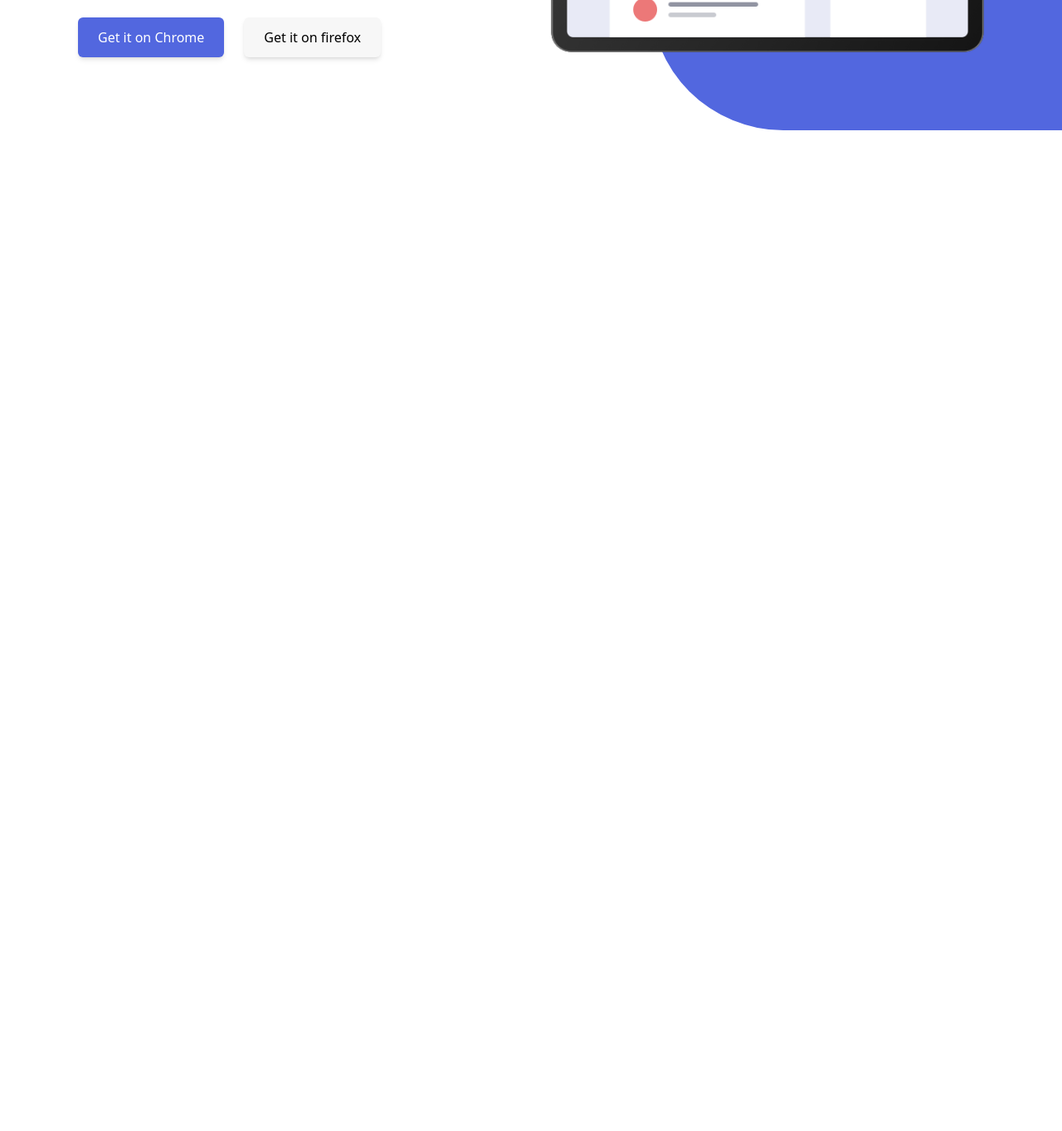
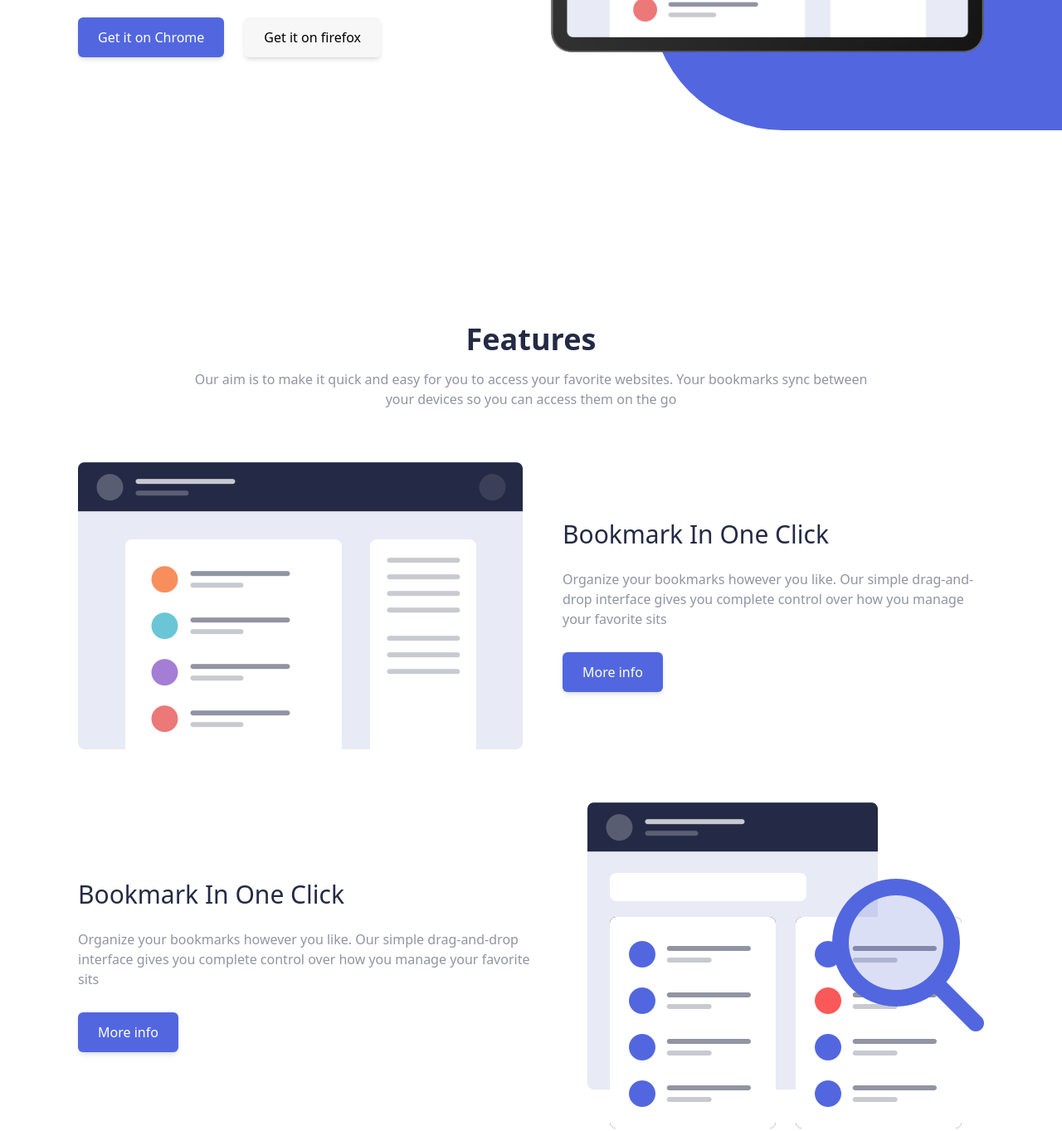
Before and after one commit to AmeenNH3/Bookmark-Landing-Page, a website: page public/index.html in a window 1280 px wide. Shown: the part 523-1886 px from the top of the page at 83% size. Before the commit the page ends 800 px from the top, so only its background shows below. Drawn offline with Linux system fonts and the light colour scheme.

Commit message:
added features section

```diff
--- a/public/index.html
+++ b/public/index.html
@@ -14,42 +14,17 @@
     <link rel="stylesheet" href="./style.css" />
     <title>Document</title>
   </head>
-  <body>
+  <body class="overflow-x-hidden">
     <header>
       <nav class="container flex items-center mt-4 py-4 sm:mt-12 uppercase">
         <div class="py-1">
           <img src="./imgs/logo-bookmark.svg" alt="logo" />
         </div>
-        <ul
-          class="
-            hidden
-            sm:flex
-            flex-1
-            justify-end
-            items-center
-            gap-12
-            text-bookmark-blue text-xs
-          "
-        >
+        <ul class="hidden sm:flex flex-1 justify-end items-center gap-12 text-bookmark-blue text-xs">
           <li class="cursor-pointer">Home</li>
           <li class="cursor-pointer">About</li>
           <li class="cursor-pointer">Contact</li>
-          <button
-            type="button"
-            class="
-              bg-bookmark-red
-              text-white
-              rounded-md
-              px-7
-              py-3
-              uppercase
-              hover:bg-bookmark-blue hover:text-white
-              transition
-              duration-300
-            "
-          >
-            Login
-          </button>
+          <button type="button" class="bg-bookmark-red text-white rounded-md px-7 py-3 uppercase hover:bg-bookmark-blue hover:text-white transition duration-300">Login</button>
         </ul>
         <div class="flex sm:hidden flex-1 justify-end">
           <i class="text-2xl text-bookmark-blue cursor-pointer fas fa-bars"></i>
@@ -58,77 +33,64 @@
     </header>
 
     <section class="relative">
-      <div
-        class="
-          container
-          flex flex-col-reverse
-          lg:flex-row
-          items-center
-          gap-12
-          mt-14
-          lg:mt-28
-        "
-      >
+      <div class="container flex flex-col-reverse lg:flex-row items-center gap-12 mt-14 lg:mt-28">
         <div class="flex flex-1 flex-col items-center lg:items-start">
-          <h2
-            class="
-              text-bookmark-blue text-3xl
-              md:text-5xl
-              lg:text-6xl
-              text-center
-              lg:text-left
-              mb-6
-              font-extrabold
-              capitalize
-            "
-          >
-            A simple bookmark manager
-          </h2>
+          <h2 class="text-bookmark-blue text-3xl md:text-5xl lg:text-6xl text-center lg:text-left mb-6 font-extrabold capitalize">A simple bookmark manager</h2>
           <p class="text-bookmark-grey text-lg text-center lg:text-left mb-6">
-            A clean and simple interface to organize your favorite websites.
-            Open a new browser tab and see it load instantly. Try it for free.
+            A clean and simple interface to organize your favorite websites. Open a new browser tab and see it load instantly. Try it for free.
           </p>
           <div class="flex justify-center flex-wrap gap-6">
-            <button
-              class="btn btn-purple hover:bg-bookmark-white hover:text-black"
-            >
-              Get it on Chrome
-            </button>
-            <button
-              class="btn btn-white hover:bg-bookmark-purple hover:text-white"
-            >
-              Get it on firefox
-            </button>
+            <button class="btn btn-purple hover:bg-bookmark-white hover:text-black">Get it on Chrome</button>
+            <button class="btn btn-white hover:bg-bookmark-purple hover:text-white">Get it on firefox</button>
           </div>
         </div>
 
         <div class="flex justify-center flex-1 mb-10 md:mb-16 lg:mb-0 z-10">
-          <img
-            class="w-5/6 h-5/6 sm:w-3/4 sm:h-3/4 md:w-full md:h-full"
-            src="./imgs/hero-bg.png"
-            alt="hero image"
-          />
+          <img class="w-5/6 h-5/6 sm:w-3/4 sm:h-3/4 md:w-full md:h-full" src="./imgs/hero-bg.png" alt="hero image" />
         </div>
       </div>
 
-      <div
-        class="
-          hidden
-          md:block
-          overflow-hidden
-          bg-bookmark-purple
-          rounded-l-full
-          absolute
-          h-80
-          w-2/4
-          top-32
-          right-0
-          lg:
-          -bottom-28
-          lg:
-          -right-36
-        "
-      ></div>
+      <div class="hidden md:block bg-bookmark-purple rounded-l-full absolute h-80 w-2/4 top-32 right-0 lg:-bottom-28 lg:-right-36"></div>
+    </section>
+
+    <!-- Features -->
+    <section class="mt-80 container flex flex-col gap-16">
+      <div class="div flex flex-col gap-4 justify-center items-center">
+        <h3 class="text-bookmark-blue text-4xl font-bold text-center">Features</h3>
+        <p class="text-bookmark-grey text-center w-3/4">
+          Our aim is to make it quick and easy for you to access your favorite websites. Your bookmarks sync between your devices so you can access them on the go
+        </p>
+      </div>
+      <div class="flex flex-1 gap-12">
+        <div>
+          <img class="flex-1" src="./imgs/illustration-features-tab-1.png" alt="" />
+        </div>
+        <div class="flex-1 self-center">
+          <h3 class="text-bookmark-blue text-3xl text-left mb-6 capitalize">Bookmark in one click</h3>
+          <p class="text-bookmark-grey mb-7">Organize your bookmarks however you like. Our simple drag-and-drop interface gives you complete control over how you manage your favorite sits</p>
+          <button class="btn btn-purple">More info</button>
+        </div>
+      </div>
+      <div class="flex flex-1 gap-12">
+        <div class="flex-1 self-center">
+          <h3 class="text-bookmark-blue text-3xl text-left mb-6 capitalize">Bookmark in one click</h3>
+          <p class="text-bookmark-grey mb-7">Organize your bookmarks however you like. Our simple drag-and-drop interface gives you complete control over how you manage your favorite sits</p>
+          <button class="btn btn-purple">More info</button>
+        </div>
+        <div>
+          <img class="flex-1" src="./imgs/illustration-features-tab-2.png" alt="" />
+        </div>
+      </div>
+      <div class="flex flex-1 gap-12">
+        <div>
+          <img class="flex-1" src="./imgs/illustration-features-tab-3.png" alt="" />
+        </div>
+        <div class="flex-1 self-center">
+          <h3 class="text-bookmark-blue text-3xl text-left mb-6 capitalize">Bookmark in one click</h3>
+          <p class="text-bookmark-grey mb-7">Organize your bookmarks however you like. Our simple drag-and-drop interface gives you complete control over how you manage your favorite sits</p>
+          <button class="btn btn-purple">More info</button>
+        </div>
+      </div>
     </section>
   </body>
 </html>
```
Also changed, not shown: public/style.css.
